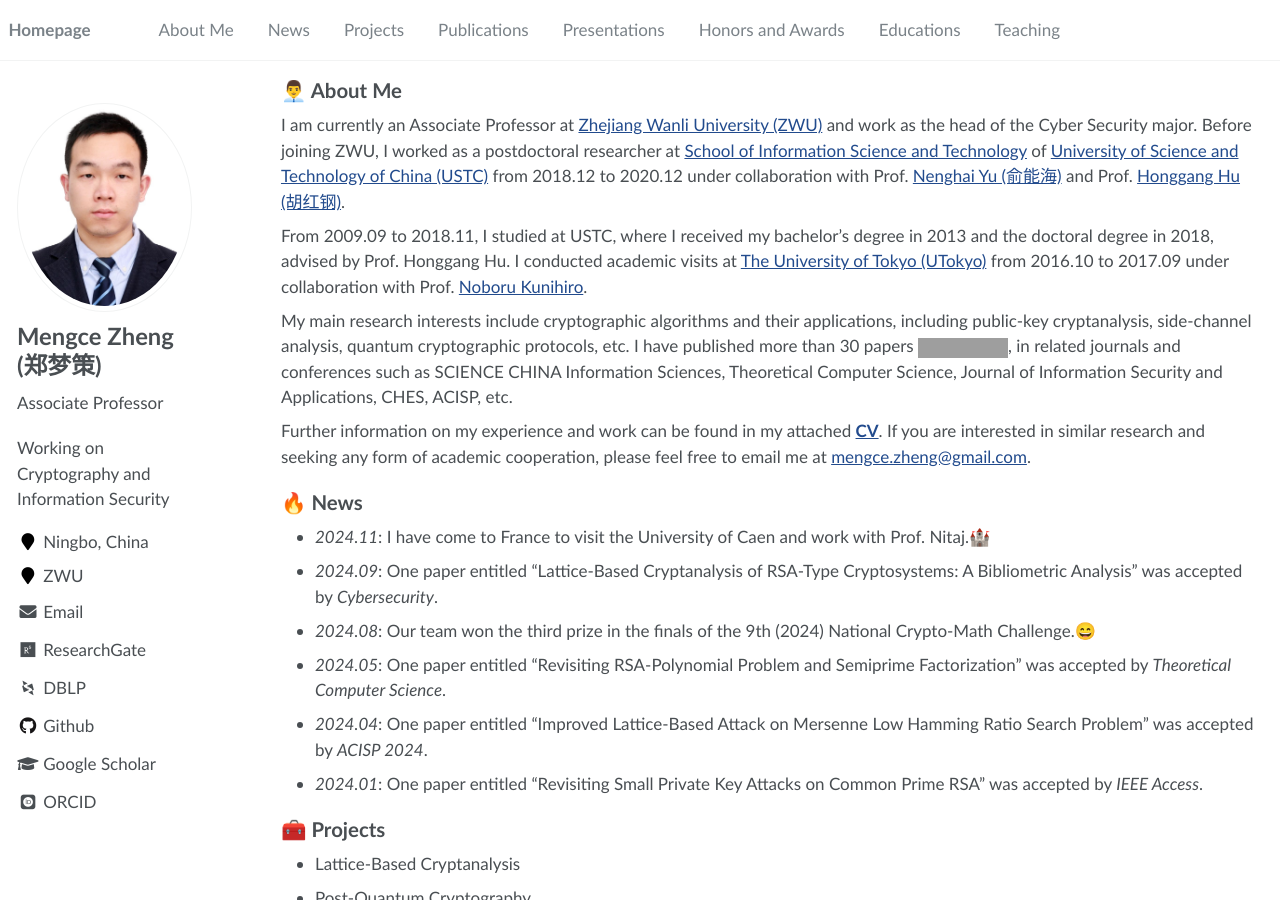
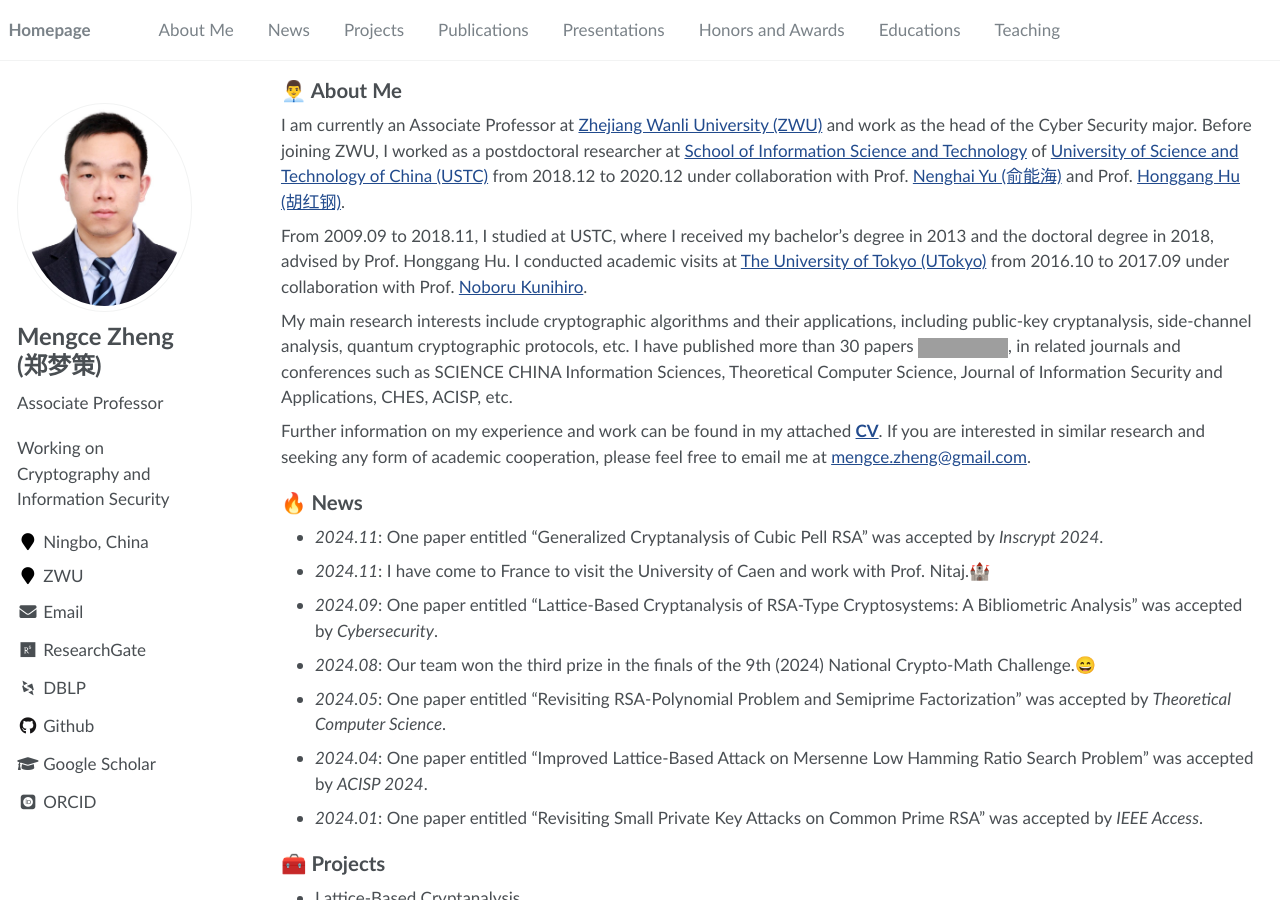
Before and after one commit to MengceZheng/MengceZheng.github.io, a Jekyll site: the page built from _pages/about.md, in a window 1280 px wide and 900 px high. Built offline with Jekyll 4.4.1, drawn with Linux system fonts in a browser that asks for light colours; some web fonts are replaced; some of the changed text lies outside the part shown; grey boxes are pictures that could not be loaded.

Commit message:
Update about.md

```diff
--- a/_pages/about.md
+++ b/_pages/about.md
@@ -31,6 +31,7 @@ If you are interested in similar research and seeking any form of academic coope
 
 ## 🔥 News
 
+- *2024.11*: One paper entitled "Generalized Cryptanalysis of Cubic Pell RSA" was accepted by *Inscrypt 2024*.
 - *2024.11*: I have come to France to visit the University of Caen and work with Prof. Nitaj.🏰
 - *2024.09*: One paper entitled "Lattice-Based Cryptanalysis of RSA-Type Cryptosystems: A Bibliometric Analysis" was accepted by *Cybersecurity*.
 - *2024.08*: Our team won the third prize in the finals of the 9th (2024) National Crypto-Math Challenge.😄
@@ -100,8 +101,9 @@ If you are interested in similar research and seeking any form of academic coope
 - *2016*: CSC Scholarship for Joint Doctoral Students
 - *2015*: National Scholarship for Graduate Students
 
-## 📖 Educations
+## 📖 Educations and Visitings
 
+- *2024 -- 2025*: Visiting Sholar, University of Caen, Caen, France
 - *2013 -- 2018*: PH.D. & M.S., University of Science and Technology of China, Hefei, China
 - *2016 -- 2017*: Visiting PH.D., The University of Tokyo, Tokyo, Japan
 - *2009 -- 2013*: B.E., University of Science and Technology of China, Hefei, China
```
